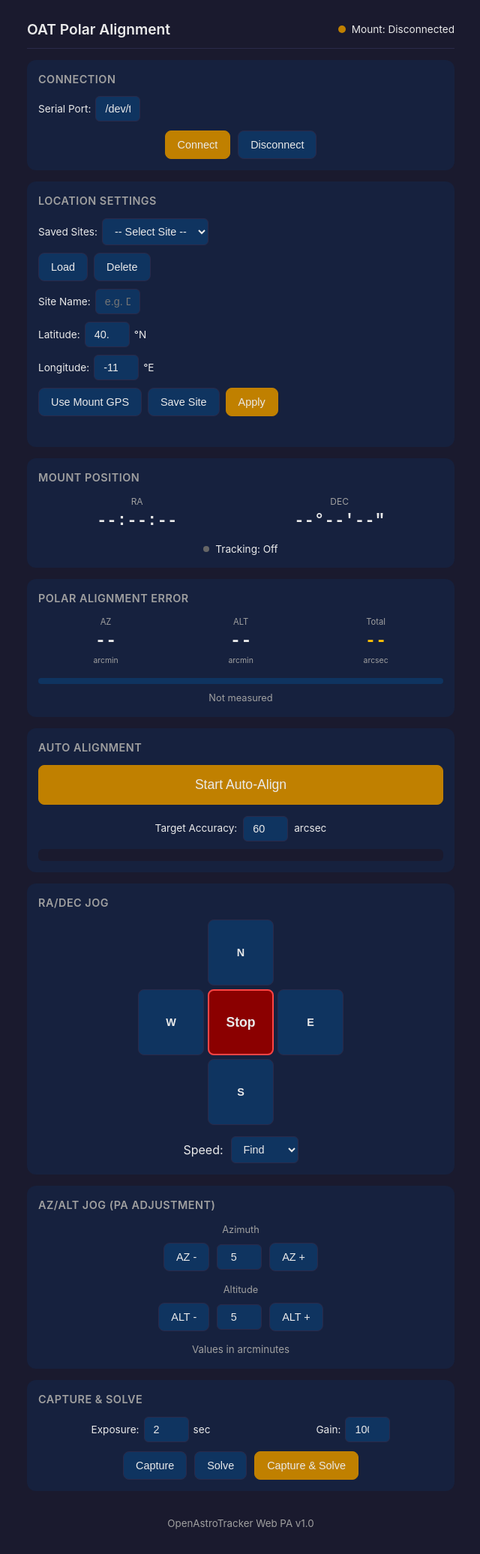
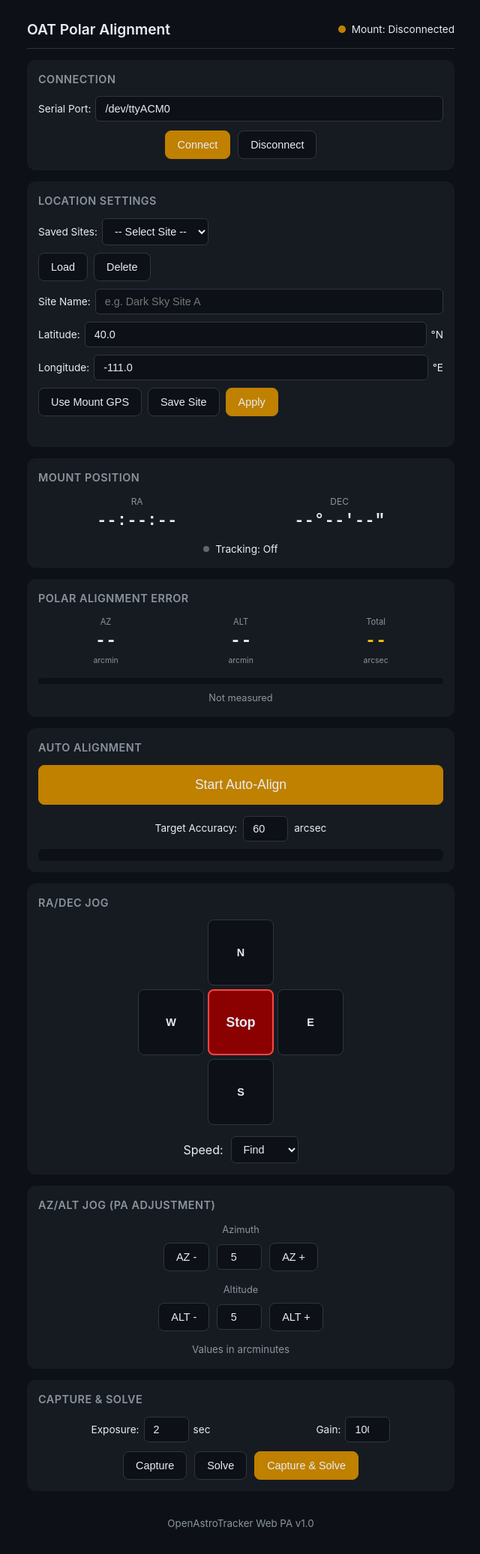
Before and after one commit to af7v/OpenAstroTracker-PA, a Flask app: page / in a window 1280 px wide. Shown: the whole page at 75% size, without its empty margins (319-959 px from the left). Run offline with Flask 2, Linux system fonts and the light colour scheme; data that the repository does not hold is empty; some libraries are stand-ins or nearby versions.

Commit message:
style(ui): align color scheme with Portal, expand setting inputs
Match Portal's dark theme (#0d1117 bg, #161b22 surface, #30363d
border, #8b949e muted text, #58a6ff accent blue) so PA and Portal
present a consistent visual identity when accessed from the same
control panel.

Fix serial port, site name, latitude, and longitude inputs being
too narrow to read by making them flex-grow within their rows.

```diff
--- a/static/style.css
+++ b/static/style.css
@@ -1,16 +1,16 @@
 /* OAT Polar Alignment - Mobile-first responsive design */
 
 :root {
-    --bg-dark: #1a1a2e;
-    --bg-panel: #16213e;
-    --bg-input: #0f3460;
-    --text-primary: #eaeaea;
-    --text-secondary: #a0a0a0;
+    --bg-dark: #0d1117;
+    --bg-panel: #161b22;
+    --bg-input: #0d1117;
+    --text-primary: #e6edf3;
+    --text-secondary: #8b949e;
     --accent: #c08000;
     --accent-green: #4ecca3;
     --accent-yellow: #ffc107;
-    --accent-blue: #0077b6;
-    --border-color: #2a2a4a;
+    --accent-blue: #58a6ff;
+    --border-color: #30363d;
 }
 
 * {
@@ -430,6 +430,13 @@ input:focus, select:focus {
     border-color: var(--accent-blue);
 }
 
+/* Expand text/number inputs in connection + location settings rows */
+.connect-controls .setting input,
+.settings-controls .setting input {
+    flex: 1;
+    min-width: 0;
+}
+
 /* Footer */
 footer {
     text-align: center;
```
